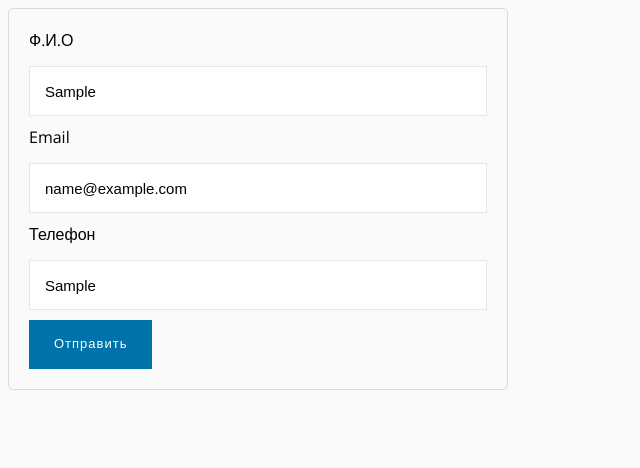
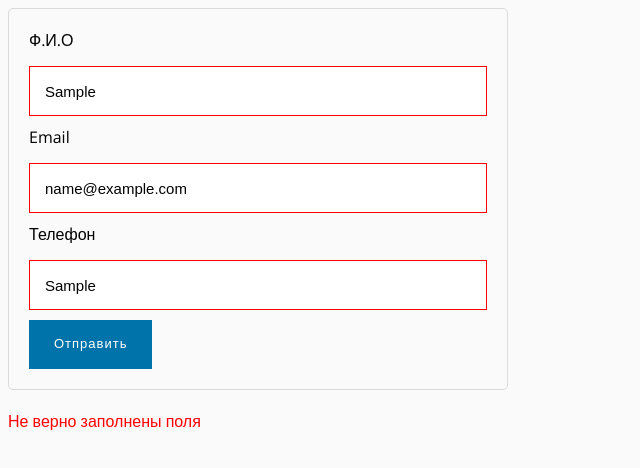
Before and after one commit to skonovalov/yandex.test, a plain HTML site: page index.html in a window 1280 px wide. Both pictures are taken after typing "Sample", "name@example.com", "Sample" into the empty fields and a click on the button "Отправить". Shown: the whole page, without its empty margins (0-640 px from the left). Drawn offline with nearby package versions, Linux system fonts and the light colour scheme.

Commit message:
add ajax

```diff
--- /dev/null
+++ b/error.json
@@ -0,0 +1 @@
+{"status":"error","reason":"Не верно заполнены поля"}
--- a/index.html
+++ b/index.html
@@ -25,7 +25,7 @@
 	<button type="submit" id="submitButton">Отправить</button>
 </form>
 
-<div id="resultContainer"></div>
+<div id="resultContainer" class="resultContainer"></div>
 
 <script src="index.js"></script>
 </body>
--- a/index.js
+++ b/index.js
@@ -1,29 +1,6 @@
-/*
+(function(){
 
-При отправке формы должна срабатывать валидация полей по следующим правилам:
-- ФИО: Ровно три слова.
-- Email: Формат email-адреса, но только в доменах ya.ru, yandex.ru, yandex.ua,
-yandex.by, yandex.kz, yandex.com.
-- Телефон: Номер телефона, который начинается на +7, и имеет формат +7(999)999-99-99.
-Кроме того, сумма всех цифр телефона не должна превышать 30. Например,
-для +7(111)222-33-11 сумма равняется 24, а для +7(222)444-55-66 сумма равняется 47.
-
-В глобальной области видимости должен быть определен объект MyForm с методами
-validate() => { isValid: Boolean, errorFields: String[] }
-getData() => Object
-setData(Object) => undefined
-submit() => undefined
-
-Метод validate возвращает объект с признаком результата валидации (isValid) и
-массивом названий полей, которые не прошли валидацию (errorFields).
-Метод getData возвращает объект с данными формы, где имена свойств
-совпадают с именами инпутов.
-Метод setData принимает объект с данными формы и устанавливает их инпутам формы.
-Поля кроме phone, fio, email игнорируются.
-Метод submit выполняет валидацию полей и отправку ajax-запроса, если валидация пройдена.
-Вызывается по клику на кнопку отправить.
-
-*/
+let result = document.querySelector('#resultContainer');
 
 document.addEventListener("DOMContentLoaded", () => {
 	let submitBtn = document.querySelector('#submitButton');
@@ -31,7 +8,7 @@ document.addEventListener("DOMContentLoaded", () => {
 	submitBtn.addEventListener('click', e => {
 		e.preventDefault();
 
-		console.log(MyForm.validate());
+		MyForm.submit();
 	});
 });
 
@@ -69,10 +46,23 @@ let MyForm = {
 		};
 	},
 
-	setData(Object) {},
+	setData(Object) {
+
+	},
 
 	submit(){
-		this.validate();
+		let validate = this.validate();
+
+		if (! validate.isValid) {
+			utils.sendRequest('error.json', utils.showStatus);
+			result.classList.add('error');
+
+			validate.errorFields.forEach((item) => {
+				document.querySelector(`input[name="${item}"]`).classList.add('error');
+			});
+		} else if (validate.isValid) {
+			utils.sendRequest('success.json', utils.showStatus);
+		}
 	}
 };
 
@@ -105,5 +95,26 @@ let utils = {
 		}
 
 		return accept && sum <= 30;
+	},
+
+	showStatus(obj) {
+		let text = document.createTextNode(obj.reason);
+
+		result.appendChild(text);
+	},
+
+	sendRequest(url, callback) {
+		let xhr = new XMLHttpRequest();
+
+		xhr.open('GET', url);
+		xhr.send(null);
+
+		xhr.onreadystatechange = function() {
+			if (this.readyState === 4 && this.status === 200) {
+				callback(JSON.parse(this.responseText));
+			}
+		};
 	}
 };
+
+})();
--- /dev/null
+++ b/progress.json
@@ -0,0 +1 @@
+{"status":"progress","timeout":"Number"}
--- a/style.css
+++ b/style.css
@@ -57,6 +57,7 @@ button {
 	-moz-transition: all .3s;
 	transition: all .4s;
 	border: 1px solid rgba(255, 255, 255, 0);
+	outline: none;
 }
 
 button:hover {
@@ -65,6 +66,18 @@ button:hover {
 	color: #0073AA;
 }
 
-.error {
+input.error {
 	border: 1px solid red;
 }
+
+.resultContainer {
+	padding: 20px 0;
+}
+
+.resultContainer.success {
+	color: green;
+}
+
+.resultContainer.error {
+	color: red;
+}
--- /dev/null
+++ b/success.json
@@ -0,0 +1 @@
+{"status":"success"}
```
Also changed, not shown: 1 other file.
